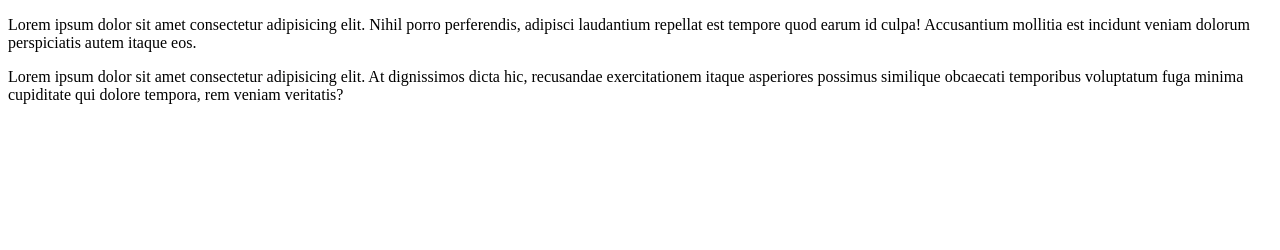
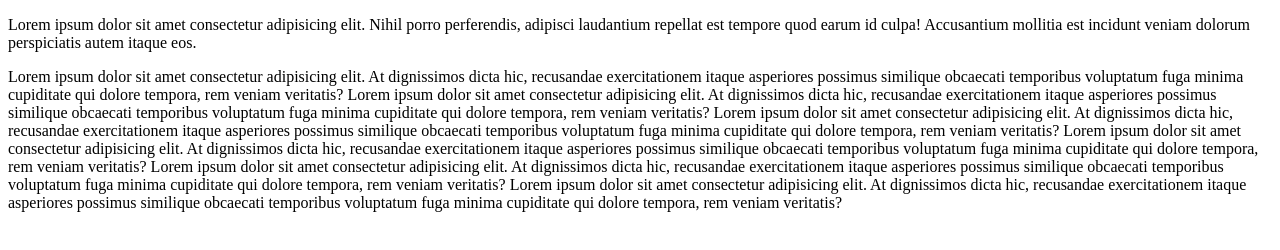
Before and after one commit to menimJ/skalebar, a plain HTML site: page html/product.html in a window 1280 px wide. Drawn offline with Linux system fonts and the light colour scheme.

Commit message:
chore(product): added more lorem texts

```diff
--- a/html/product.html
+++ b/html/product.html
@@ -12,6 +12,11 @@
         </p>
         <p>
             Lorem ipsum dolor sit amet consectetur adipisicing elit. At dignissimos dicta hic, recusandae exercitationem itaque asperiores possimus similique obcaecati temporibus voluptatum fuga minima cupiditate qui dolore tempora, rem veniam veritatis?
+            Lorem ipsum dolor sit amet consectetur adipisicing elit. At dignissimos dicta hic, recusandae exercitationem itaque asperiores possimus similique obcaecati temporibus voluptatum fuga minima cupiditate qui dolore tempora, rem veniam veritatis?
+            Lorem ipsum dolor sit amet consectetur adipisicing elit. At dignissimos dicta hic, recusandae exercitationem itaque asperiores possimus similique obcaecati temporibus voluptatum fuga minima cupiditate qui dolore tempora, rem veniam veritatis?
+            Lorem ipsum dolor sit amet consectetur adipisicing elit. At dignissimos dicta hic, recusandae exercitationem itaque asperiores possimus similique obcaecati temporibus voluptatum fuga minima cupiditate qui dolore tempora, rem veniam veritatis?
+            Lorem ipsum dolor sit amet consectetur adipisicing elit. At dignissimos dicta hic, recusandae exercitationem itaque asperiores possimus similique obcaecati temporibus voluptatum fuga minima cupiditate qui dolore tempora, rem veniam veritatis?
+            Lorem ipsum dolor sit amet consectetur adipisicing elit. At dignissimos dicta hic, recusandae exercitationem itaque asperiores possimus similique obcaecati temporibus voluptatum fuga minima cupiditate qui dolore tempora, rem veniam veritatis?
         </p>
     </div>
 </body>
```
